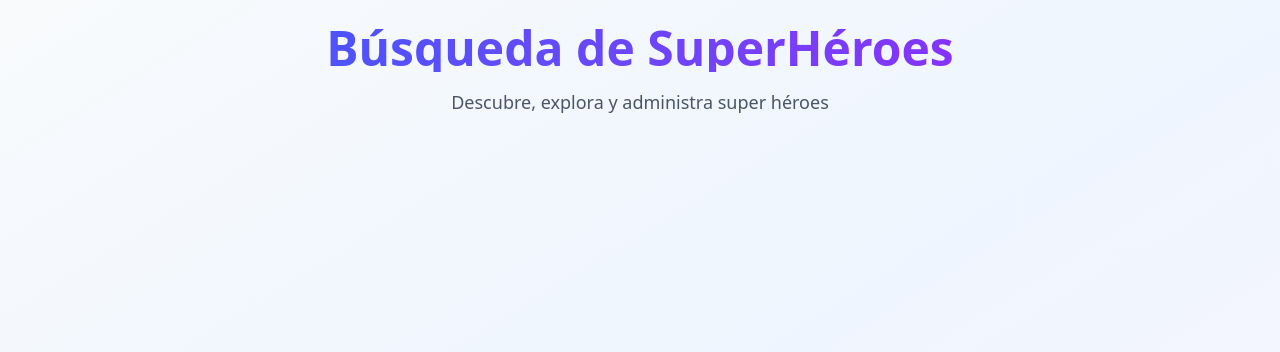
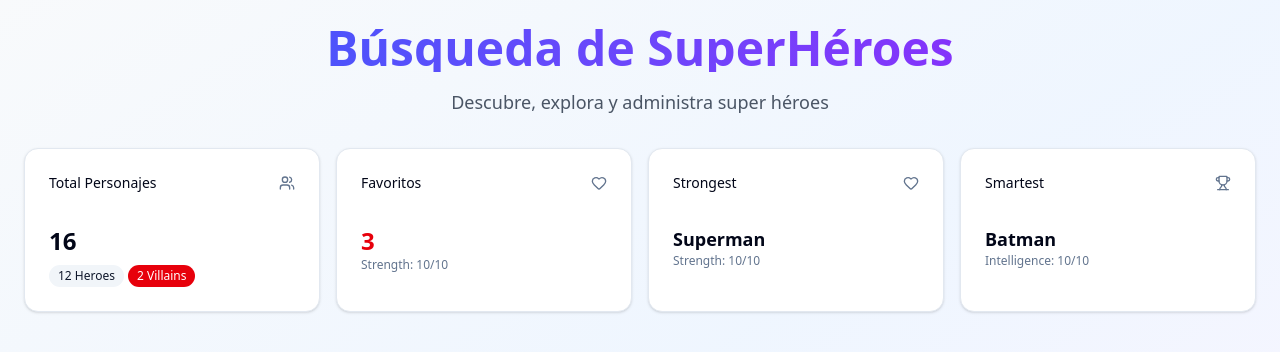
Before and after one commit to igijon/react_heroes_app, a React (Vite) app: page /search in a window 1280 px wide. Shown: the top 352 px of the page. Built offline with nearby package versions, Linux system fonts and the light colour scheme.

Commit message:
Estructurando componentes

```diff
--- /dev/null
+++ b/src/heroes/components/HeroStatCard.tsx
@@ -0,0 +1,24 @@
+import { Card, CardHeader, CardTitle, CardContent } from "@/components/ui/card"
+import type { PropsWithChildren } from "react";
+
+interface Props extends PropsWithChildren{
+    title: string;
+    icon: React.ReactNode;
+}
+
+export const HeroStatCard = ({title, icon, children}: Props) => {
+  return (
+    <>
+     <Card>
+            <CardHeader className="flex flex-row items-center justify-between space-y-0 pb-2">
+              <CardTitle className="text-sm font-medium">{title}</CardTitle>
+              {icon}
+            </CardHeader>
+            <CardContent>
+              {children}
+            </CardContent>
+          </Card>
+
+    </>
+  )
+}
--- /dev/null
+++ b/src/heroes/components/HeroStats.tsx
@@ -0,0 +1,47 @@
+import { Badge } from "@/components/ui/badge";
+import { Heart, Trophy, Users } from "lucide-react";
+import { HeroStatCard } from "./HeroStatCard";
+
+export const HeroStats = () => {
+  return (
+    <div className="grid grid-cols-2 md:grid-cols-4 gap-4 mb-8">
+      <HeroStatCard
+        title="Total Personajes"
+        icon={<Users className="h-4 w-4 text-muted-foreground" />}
+      >
+        <div className="text-2xl font-bold">16</div>
+        <div className="flex gap-1 mt-2">
+          <Badge variant="secondary" className="text-xs">
+            12 Heroes
+          </Badge>
+          <Badge variant="destructive" className="text-xs">
+            2 Villains
+          </Badge>
+        </div>
+      </HeroStatCard>
+
+      <HeroStatCard
+        title="Favoritos"
+        icon={<Heart className="h-4 w-4 text-muted-foreground" />}
+      >
+        <div className="text-2xl font-bold text-red-600">3</div>
+        <p className="text-xs text-muted-foreground">Strength: 10/10</p>
+      </HeroStatCard>
+
+      <HeroStatCard
+        title="Strongest"
+        icon={<Heart className="h-4 w-4 text-muted-foreground" />}
+      >
+        <div className="text-lg font-bold">Superman</div>
+        <p className="text-xs text-muted-foreground">Strength: 10/10</p>
+      </HeroStatCard>
+      <HeroStatCard
+        title="Smartest"
+        icon={<Trophy className="h-4 w-4 text-muted-foreground" />}
+      >
+        <div className="text-lg font-bold">Batman</div>
+        <p className="text-xs text-muted-foreground">Intelligence: 10/10</p>
+      </HeroStatCard>
+    </div>
+  );
+};
--- a/src/heroes/pages/home/HomePage.tsx
+++ b/src/heroes/pages/home/HomePage.tsx
@@ -5,9 +5,7 @@ import {
   SortAsc,
   Heart,
   Grid,
-  Users,
   Zap,
-  Trophy,
   Eye,
   Brain,
   Gauge,
@@ -19,10 +17,11 @@ import {
 import { Button } from "@/components/ui/button";
 import { Input } from "@/components/ui/input";
 import { Badge } from "@/components/ui/badge";
-import { Card, CardContent, CardHeader, CardTitle } from "@/components/ui/card";
+import { Card, CardContent, CardHeader } from "@/components/ui/card";
 import { Progress } from "@/components/ui/progress";
 import { Tabs, TabsList, TabsTrigger } from "@/components/ui/tabs";
 import { CustomJumbotron } from "@/components/custom/CustomJumbotron";
+import { HeroStats } from "@/heroes/components/HeroStats";
 
 export const HomePage = () => {
   return (
@@ -35,62 +34,7 @@ export const HomePage = () => {
         />
 
         {/* Stats Dashboard */}
-        <div className="grid grid-cols-2 md:grid-cols-4 gap-4 mb-8">
-          <Card>
-            <CardHeader className="flex flex-row items-center justify-between space-y-0 pb-2">
-              <CardTitle className="text-sm font-medium">
-                Total Characters
-              </CardTitle>
-              <Users className="h-4 w-4 text-muted-foreground" />
-            </CardHeader>
-            <CardContent>
-              <div className="text-2xl font-bold">16</div>
-              <div className="flex gap-1 mt-2">
-                <Badge variant="secondary" className="text-xs">
-                  12 Heroes
-                </Badge>
-                <Badge variant="destructive" className="text-xs">
-                  2 Villains
-                </Badge>
-              </div>
-            </CardContent>
-          </Card>
-
-          <Card>
-            <CardHeader className="flex flex-row items-center justify-between space-y-0 pb-2">
-              <CardTitle className="text-sm font-medium">Favorites</CardTitle>
-              <Heart className="h-4 w-4 text-muted-foreground" />
-            </CardHeader>
-            <CardContent>
-              <div className="text-2xl font-bold text-red-600">3</div>
-              <p className="text-xs text-muted-foreground">18.8% of total</p>
-            </CardContent>
-          </Card>
-
-          <Card>
-            <CardHeader className="flex flex-row items-center justify-between space-y-0 pb-2">
-              <CardTitle className="text-sm font-medium">Strongest</CardTitle>
-              <Zap className="h-4 w-4 text-muted-foreground" />
-            </CardHeader>
-            <CardContent>
-              <div className="text-lg font-bold">Superman</div>
-              <p className="text-xs text-muted-foreground">Strength: 10/10</p>
-            </CardContent>
-          </Card>
-
-          <Card>
-            <CardHeader className="flex flex-row items-center justify-between space-y-0 pb-2">
-              <CardTitle className="text-sm font-medium">Smartest</CardTitle>
-              <Trophy className="h-4 w-4 text-muted-foreground" />
-            </CardHeader>
-            <CardContent>
-              <div className="text-lg font-bold">Batman</div>
-              <p className="text-xs text-muted-foreground">
-                Intelligence: 10/10
-              </p>
-            </CardContent>
-          </Card>
-        </div>
+        <HeroStats />
 
         {/* Controls */}
         <div className="flex flex-col lg:flex-row gap-4 mb-8">
--- a/src/heroes/pages/search/SearchPage.tsx
+++ b/src/heroes/pages/search/SearchPage.tsx
@@ -1,11 +1,15 @@
 import { CustomJumbotron } from "@/components/custom/CustomJumbotron";
+import { HeroStats } from "@/heroes/components/HeroStats";
 
 export const SearchPage = () => {
   return (
-    <CustomJumbotron
-      title="Búsqueda de SuperHéroes"
-      description="Descubre, explora y administra super héroes"
-    />
+    <>
+      <CustomJumbotron
+        title="Búsqueda de SuperHéroes"
+        description="Descubre, explora y administra super héroes"
+      />
+      <HeroStats />
+    </>
   );
 };
 
```
